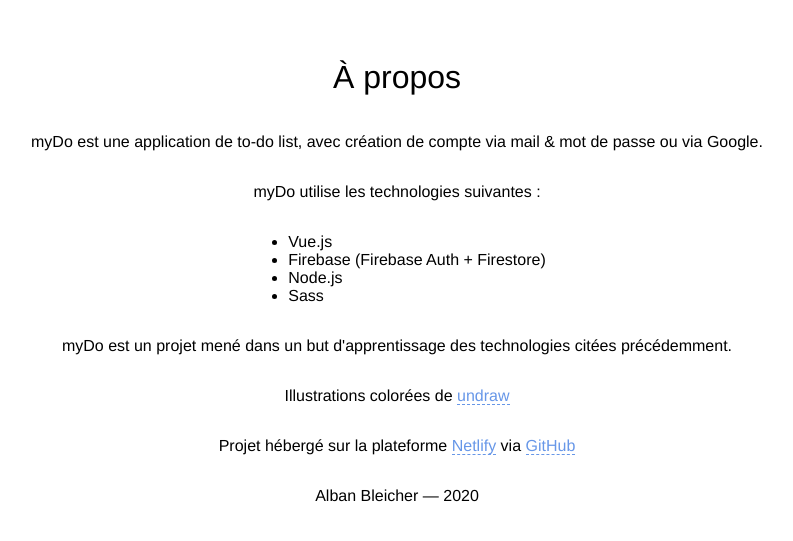
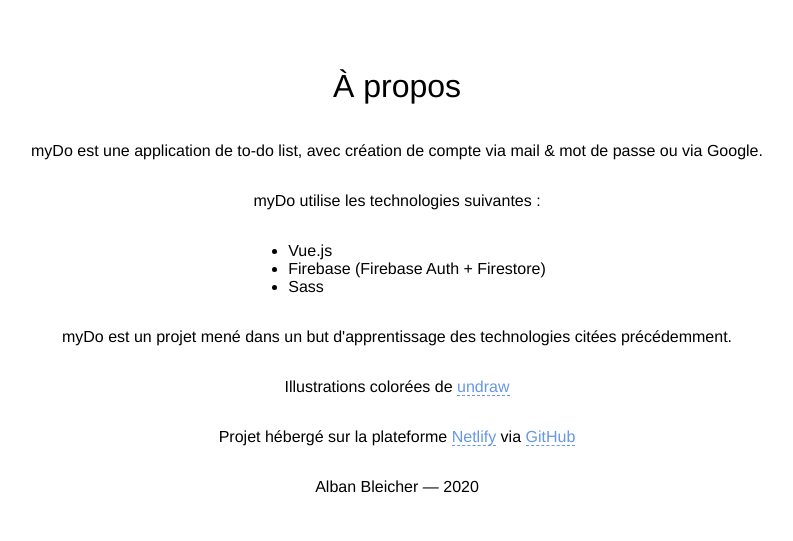
Before and after one commit to albanbleicher/alban-has-to, a Vue app: page /about in a window 1280 px wide. Shown: the part 121-662 px from the top of the page, without its empty margins (243-1036 px from the left). Built offline with nearby package versions, Linux system fonts and the light colour scheme; no server answers; sample sign-in values are in the browser's storage; what vuefire would draw is missing.

Commit message:
remove node.js from used tech in about page

```diff
--- a/src/views/About.vue
+++ b/src/views/About.vue
@@ -6,7 +6,6 @@
     <ul>
       <li>Vue.js</li>
       <li>Firebase (Firebase Auth + Firestore)</li>
-      <li>Node.js</li>
       <li>Sass</li>
     </ul>
     <p>myDo est un projet mené dans un but d'apprentissage des technologies citées précédemment.</p>
```
